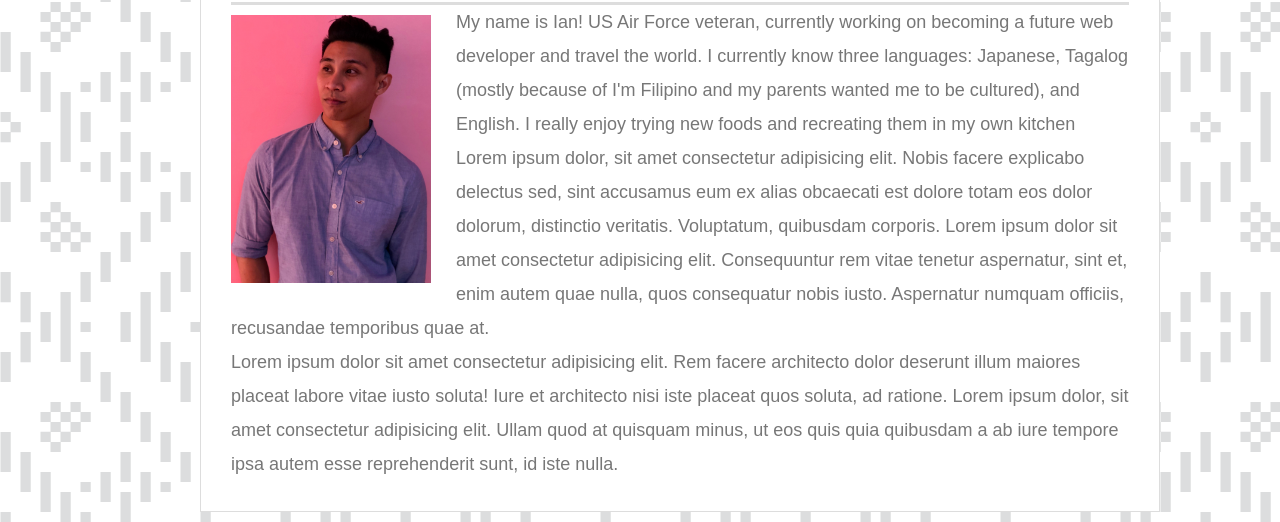
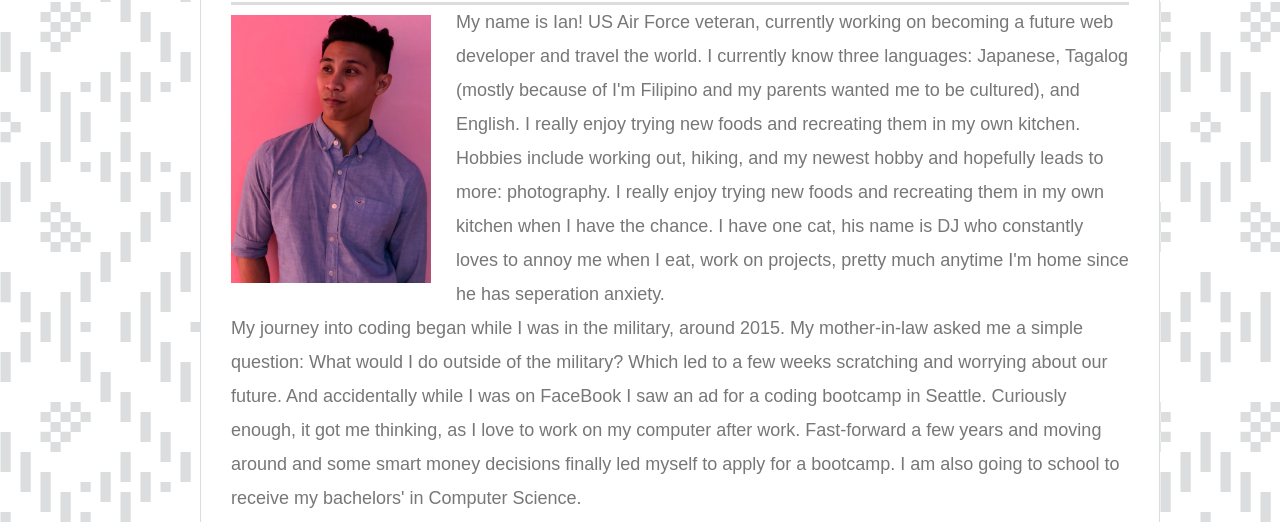
Before and after one commit to Prones94/Basic-Portfolio, a plain HTML site: page index.html in a window 1280 px wide. Shown: the part 278-800 px from the top of the page. Drawn offline with Linux system fonts and the light colour scheme.

Commit message:
Update index.html

```diff
--- a/index.html
+++ b/index.html
@@ -29,22 +29,13 @@
                 becoming a future web developer and travel the world.
                 I currently know three languages: Japanese, Tagalog (mostly because of I'm Filipino and my parents wanted me
                 to be cultured), and English.
-                I really enjoy trying new foods and recreating them in my own kitchen
+                I really enjoy trying new foods and recreating them in my own kitchen. Hobbies include working out, hiking, and my newest hobby and hopefully leads to more: photography.
+                I really enjoy trying new foods and recreating them in my own kitchen when I have the chance. I have one cat,
+                his name is DJ who constantly loves to annoy me when I eat, work on projects, pretty much anytime I'm home since he has seperation anxiety.
                     </p>
-                <p>Lorem ipsum dolor, sit amet consectetur adipisicing elit. Nobis facere explicabo delectus sed, sint
-                accusamus eum ex alias obcaecati est
-                dolore totam eos dolor dolorum, distinctio veritatis. Voluptatum, quibusdam corporis. Lorem ipsum dolor
-                sit amet consectetur adipisicing
-                elit. Consequuntur rem vitae tenetur aspernatur, sint et, enim autem quae nulla, quos consequatur nobis
-                iusto. Aspernatur numquam officiis,
-                recusandae temporibus quae at.
-                    </p>
-                <p>Lorem ipsum dolor sit amet consectetur adipisicing elit. Rem facere architecto dolor deserunt illum
-                maiores placeat labore vitae iusto soluta!
-                Iure et architecto nisi iste placeat quos soluta, ad ratione. Lorem ipsum dolor, sit amet consectetur
-                adipisicing elit. Ullam quod at quisquam
-                minus, ut eos quis quia quibusdam a ab iure tempore ipsa autem esse reprehenderit sunt, id iste nulla.
-                    </p>
+                <p>My journey into coding began while I was in the military, around 2015. My mother-in-law asked me a simple question: What would I do outside of the military? Which led to a few weeks scratching and worrying about our future. And accidentally while I was on FaceBook I saw an ad for a coding bootcamp in Seattle.
+                    Curiously enough, it got me thinking, as I love to work on my computer after work. Fast-forward a few years and moving around and some smart money decisions finally led myself to apply for a bootcamp. I am also going to school to receive my bachelors' in Computer Science.
+                </p>
         </section>
     </div>
 
```
